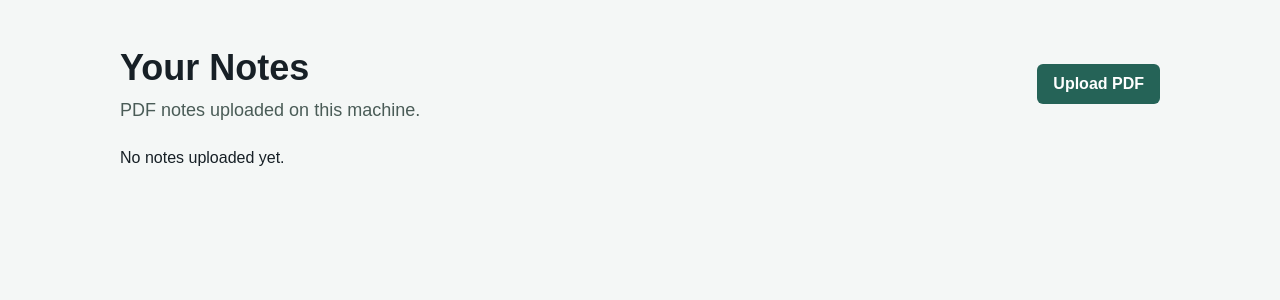
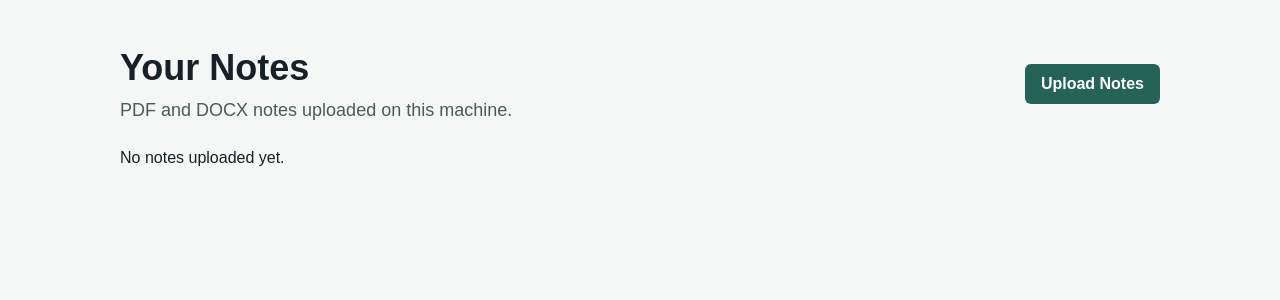
Before and after one commit to Sambhram-Gaonkar/AIStudyBuddy, a Django app: page /notes/ in a window 1280 px wide. Shown: the part 65-365 px from the top of the page. Run offline with Django 4.2, Linux system fonts and the light colour scheme; the visitor is signed in with stand-in values (Sample User, id 1); data that the repository does not hold is empty.

Commit message:
Add DOCX note upload support

```diff
--- a/notes/forms.py
+++ b/notes/forms.py
@@ -1,6 +1,11 @@
 from django import forms
 
 from .models import Note
+
+ALLOWED_CONTENT_TYPES = {
+    'application/pdf',
+    'application/vnd.openxmlformats-officedocument.wordprocessingml.document',
+}
 
 
 class NoteUploadForm(forms.ModelForm):
@@ -10,8 +15,9 @@ class NoteUploadForm(forms.ModelForm):
 
     def clean_file(self):
         uploaded_file = self.cleaned_data['file']
-        if not uploaded_file.name.lower().endswith('.pdf'):
-            raise forms.ValidationError('Only PDF files are supported for the MVP.')
-        if uploaded_file.content_type and uploaded_file.content_type != 'application/pdf':
-            raise forms.ValidationError('The uploaded file must be a PDF.')
+        filename = uploaded_file.name.lower()
+        if not (filename.endswith('.pdf') or filename.endswith('.docx')):
+            raise forms.ValidationError('Only PDF and DOCX files are supported.')
+        if uploaded_file.content_type and uploaded_file.content_type not in ALLOWED_CONTENT_TYPES:
+            raise forms.ValidationError('The uploaded file must be a PDF or DOCX document.')
         return uploaded_file
--- a/notes/views.py
+++ b/notes/views.py
@@ -1,7 +1,7 @@
 from django.contrib.auth.decorators import login_required
 from django.shortcuts import get_object_or_404, redirect, render
 
-from rag_engine.pdf_reader import extract_pdf_pages
+from rag_engine.document_reader import extract_document_pages
 from rag_engine.text_splitter import split_pages_into_chunks
 from rag_engine.vector_store import index_note_chunks
 
@@ -24,7 +24,7 @@ def upload_note(request):
             note.user = request.user
             note.save()
 
-            pages = extract_pdf_pages(note.file.path)
+            pages = extract_document_pages(note.file.path)
             note.extracted_text = '\n\n'.join(page['text'] for page in pages)
             note.save(update_fields=['extracted_text'])
 
--- a/requirements.txt
+++ b/requirements.txt
@@ -4,3 +4,4 @@ chromadb
 requests
 xhtml2pdf
 python-dotenv
+python-docx
--- a/templates/dashboard/home.html
+++ b/templates/dashboard/home.html
@@ -8,7 +8,7 @@
         <h1>Dashboard</h1>
         <p>Welcome back, {{ user.username }}.</p>
     </div>
-    <a class="primary-action" href="{% url 'notes:upload' %}">Upload PDF</a>
+    <a class="primary-action" href="{% url 'notes:upload' %}">Upload Notes</a>
 </section>
 
 <section class="stats-grid" aria-label="Study activity">
--- a/templates/notes/list.html
+++ b/templates/notes/list.html
@@ -6,9 +6,9 @@
 <section class="dashboard-header">
     <div>
         <h1>Your Notes</h1>
-        <p>PDF notes uploaded on this machine.</p>
+        <p>PDF and DOCX notes uploaded on this machine.</p>
     </div>
-    <a class="primary-action" href="{% url 'notes:upload' %}">Upload PDF</a>
+    <a class="primary-action" href="{% url 'notes:upload' %}">Upload Notes</a>
 </section>
 
 {% if notes %}
--- a/templates/notes/upload.html
+++ b/templates/notes/upload.html
@@ -1,10 +1,10 @@
 {% extends 'base.html' %}
 
-{% block title %}Upload PDF | AI Study Buddy{% endblock %}
+{% block title %}Upload Notes | AI Study Buddy{% endblock %}
 
 {% block content %}
 <section class="auth-panel">
-    <h1>Upload PDF</h1>
+    <h1>Upload Notes</h1>
     <form method="post" enctype="multipart/form-data" class="form-stack">
         {% csrf_token %}
         {{ form.as_p }}
```
Also changed, not shown: ai_study_buddy_agent_docs/07_TASK_BOARD.md (+1 -1 lines), ai_study_buddy_agent_docs/08_PROGRESS_LOG.md (+12 -0 lines), ai_study_buddy_agent_docs/10_CHANGELOG.md (+1 -0 lines), rag_engine/document_reader.py (added, +13 -0 lines), rag_engine/docx_reader.py (added, +10 -0 lines).
